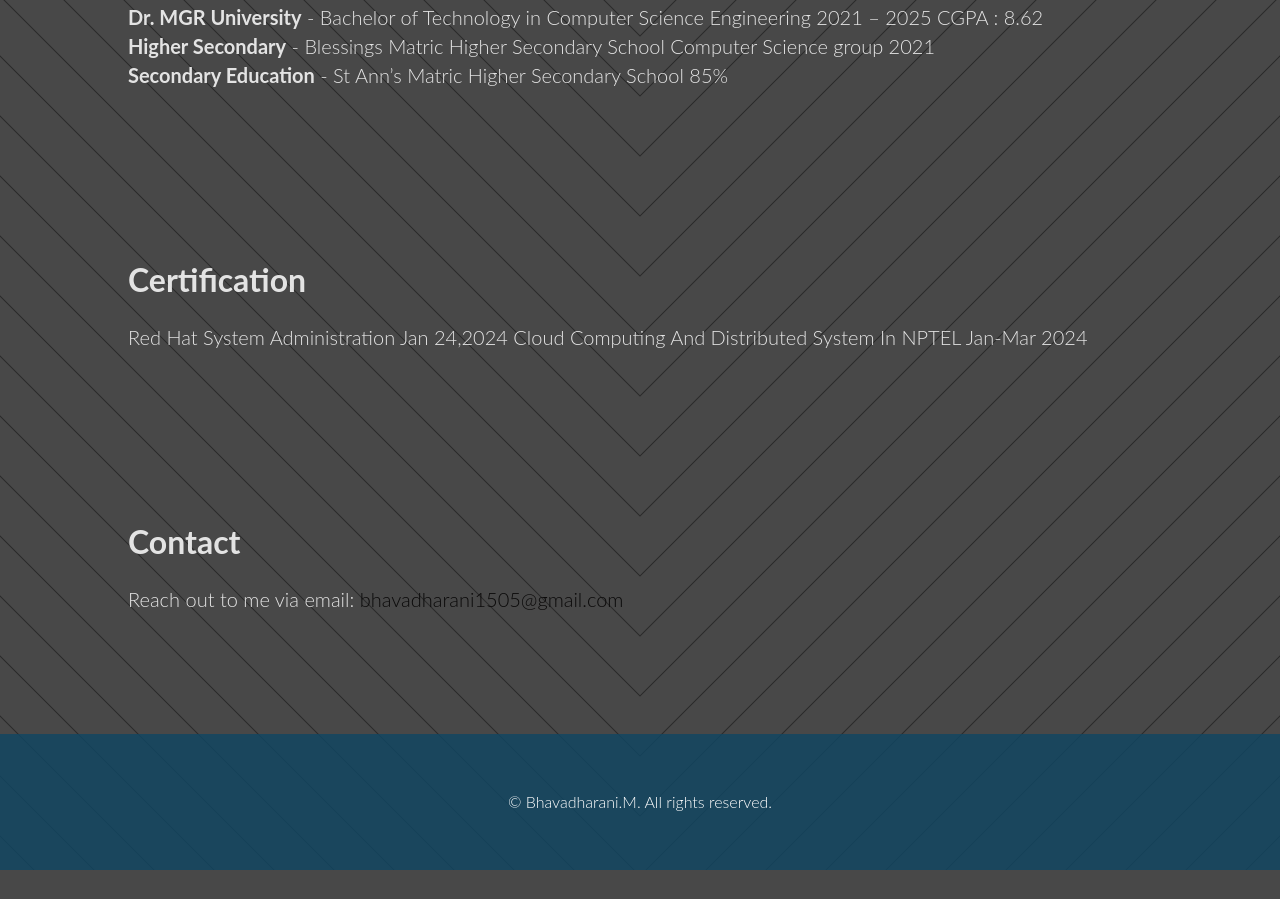
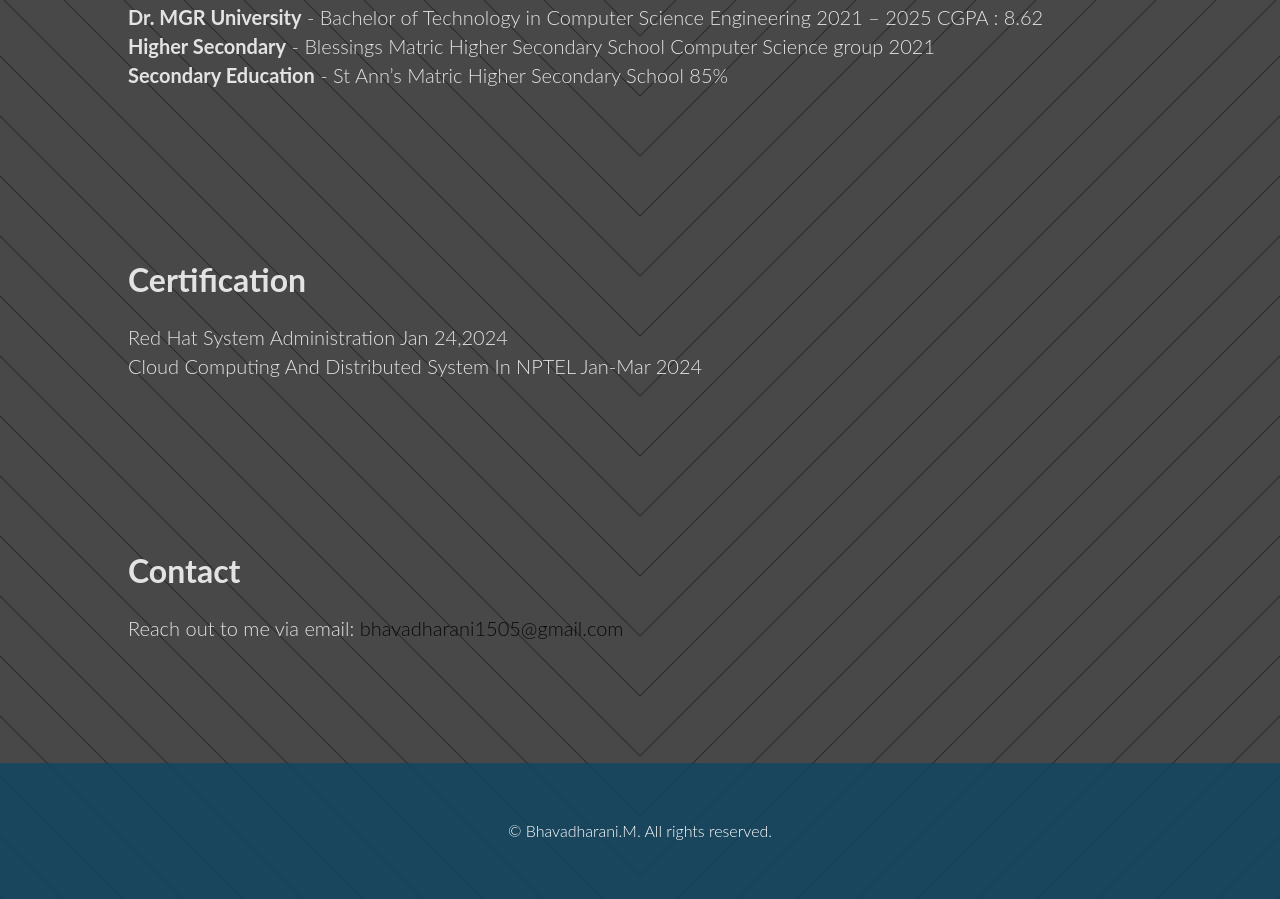
Before and after one commit to bhavadharani1505/bhavadharani1505-github.io, a plain HTML site: page index.html in a window 1280 px wide. Shown: the part 1600-2499 px from the top of the page. Before the commit the page ends 2470 px from the top, so only its background shows below. Drawn offline with Linux system fonts and the light colour scheme.

Commit message:
Update index.html

```diff
--- a/index.html
+++ b/index.html
@@ -63,11 +63,11 @@
         </div>
     </section>
 
-     <section class="education">
+     <section class="Certification">
         <div class="container">
             <h2>Certification</h2>
             <p>Red Hat System Administration
-                   Jan 24,2024
+                   Jan 24,2024<br>
                 Cloud Computing And Distributed
                   System In NPTEL Jan-Mar 2024</p>
         </div>
```
